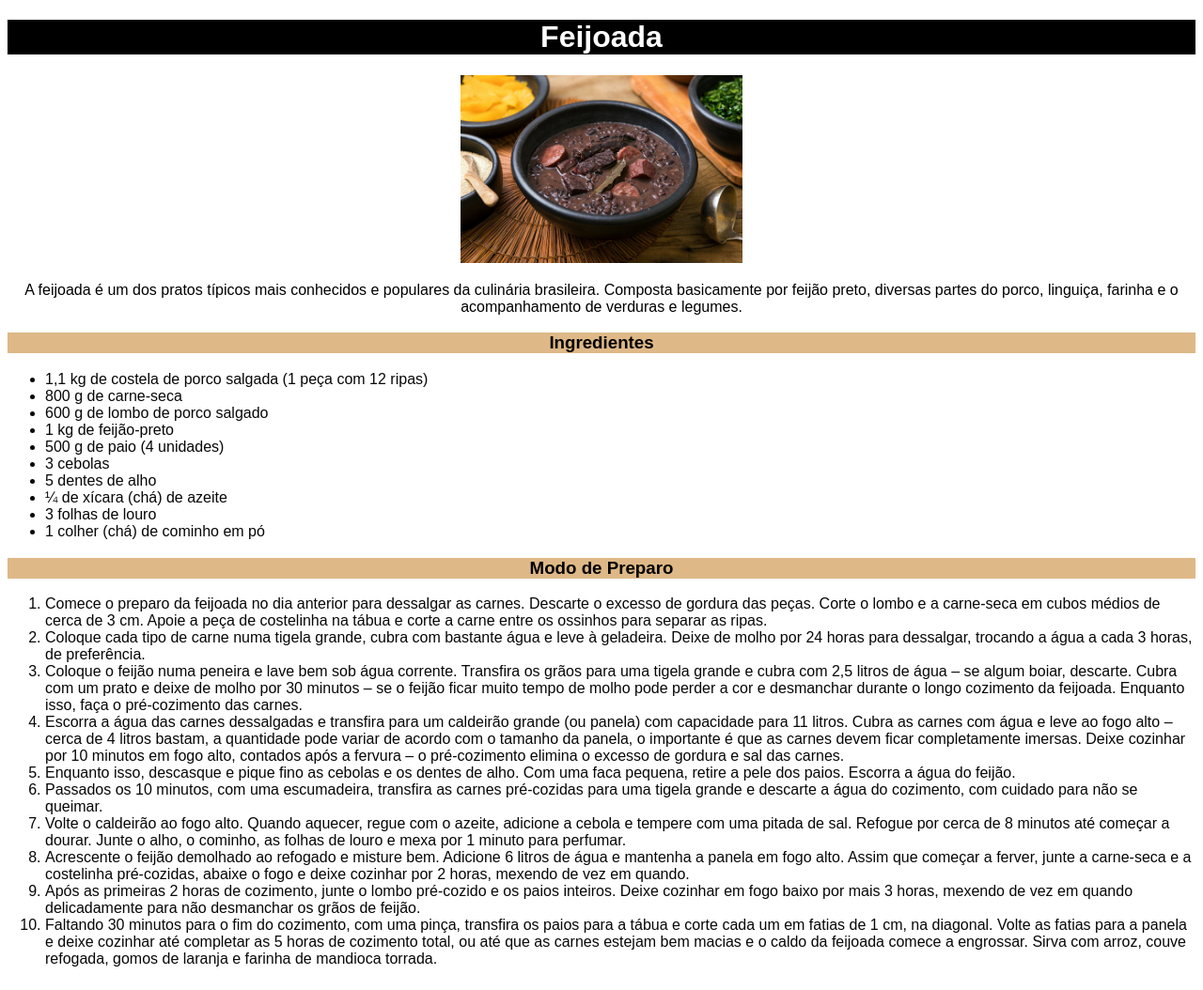
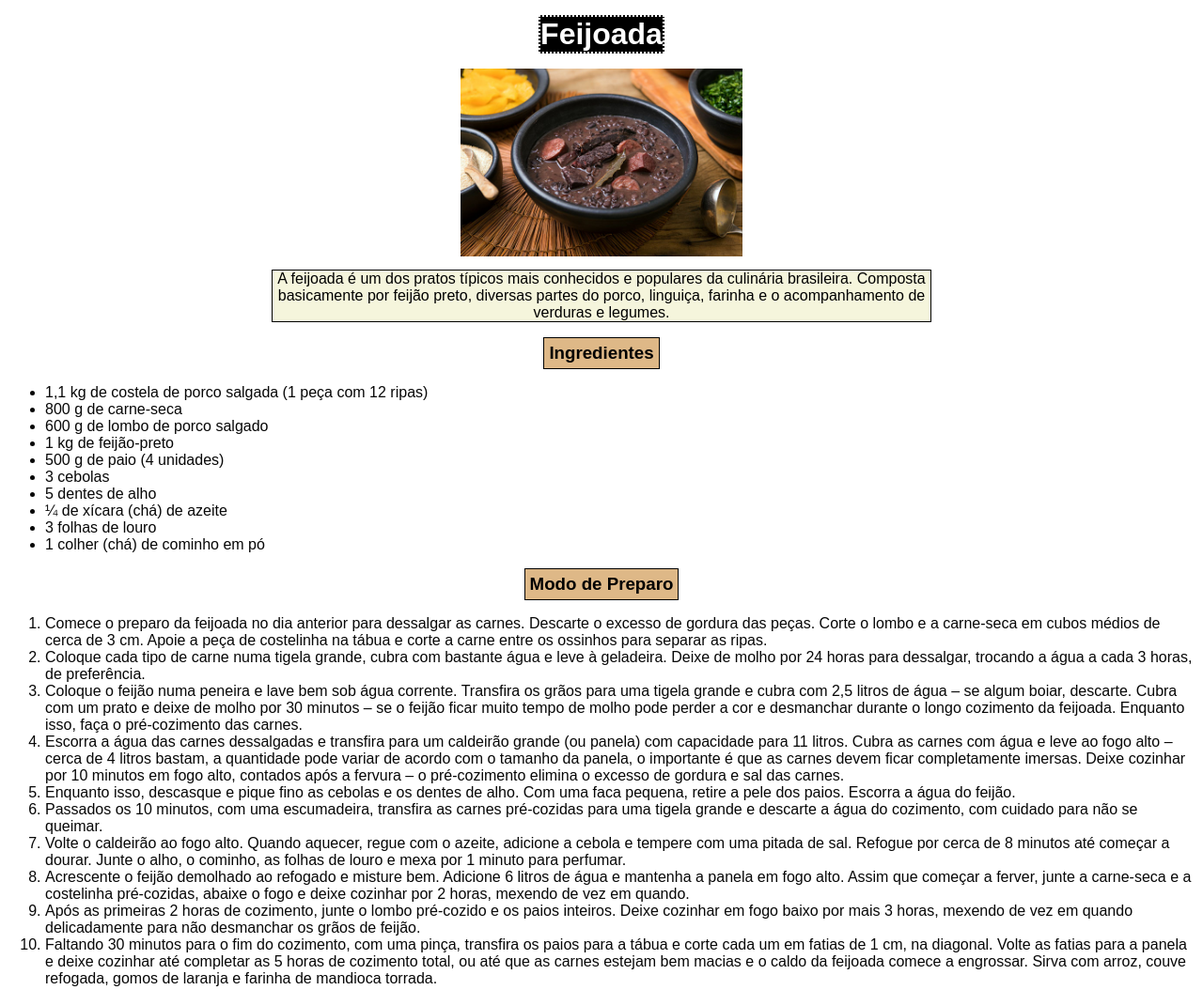
Before and after one commit to Farao-C/odin-receitas, a plain HTML site: page receitas/feijoada.html in a window 1280 px wide. Shown: the whole page at 94% size. Drawn offline with Linux system fonts and the light colour scheme.

Commit message:
adicionado tudo relacionado a box, como width, margin,etc

```diff
--- a/style.css
+++ b/style.css
@@ -1,7 +1,21 @@
 body {
     font-family: Arial, Helvetica, Helvetica;
     text-align: center;
+    display: block;
+
+
+
 }
+p{
+    width: 700px;
+    margin: 10px auto;
+    background-color: beige;
+    border: 1px solid black;
+
+
+
+}
+
 #fogo {
     height: 30px;
     width: auto;
@@ -13,15 +27,26 @@ ol {
     color: rgb(7, 7, 7);
 
 }
+h1,
+h3 {
+    margin: 16px auto;
+    width: fit-content;
+}
+
+
 
 h1 {
     background-color: black;
     color: white;
+    border: 2px solid;
+    border-style: dotted;
+
 }
 
 h3 {
     background-color: burlywood;
-
+    border: 1px solid black;
+    padding: 5px;
 }
 
 img {
```
